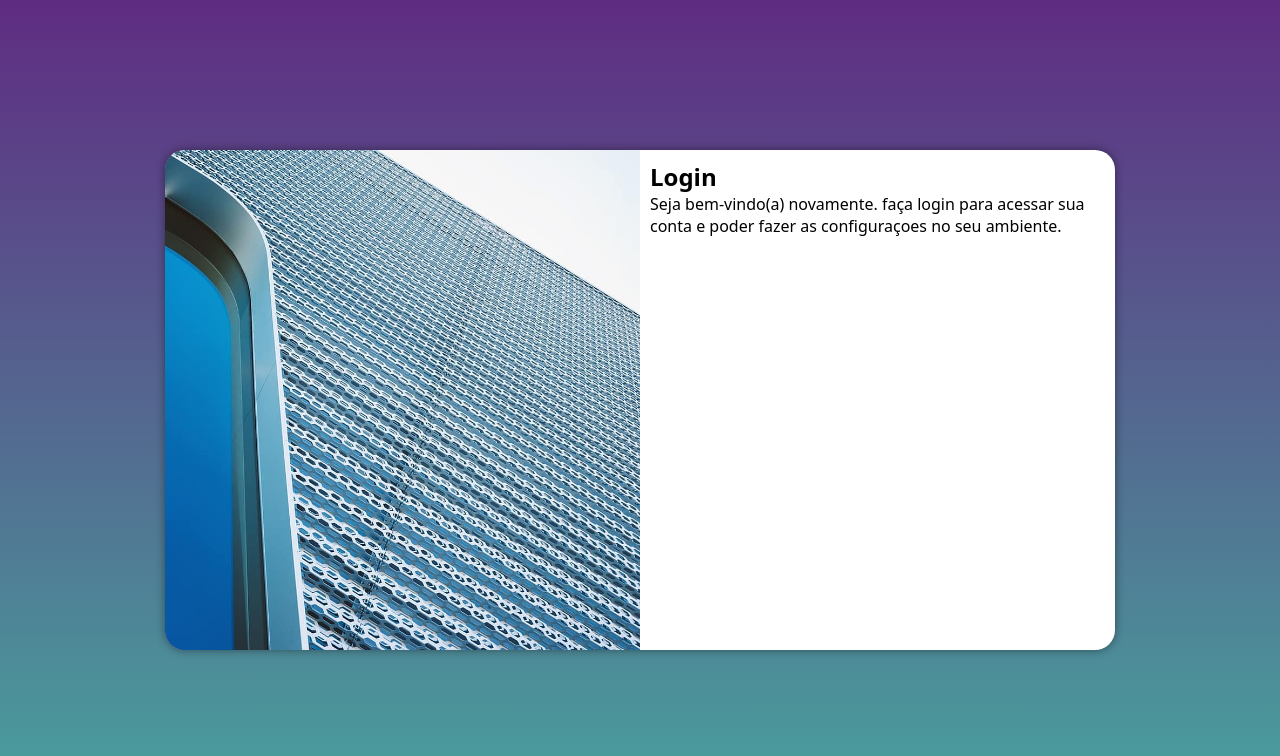
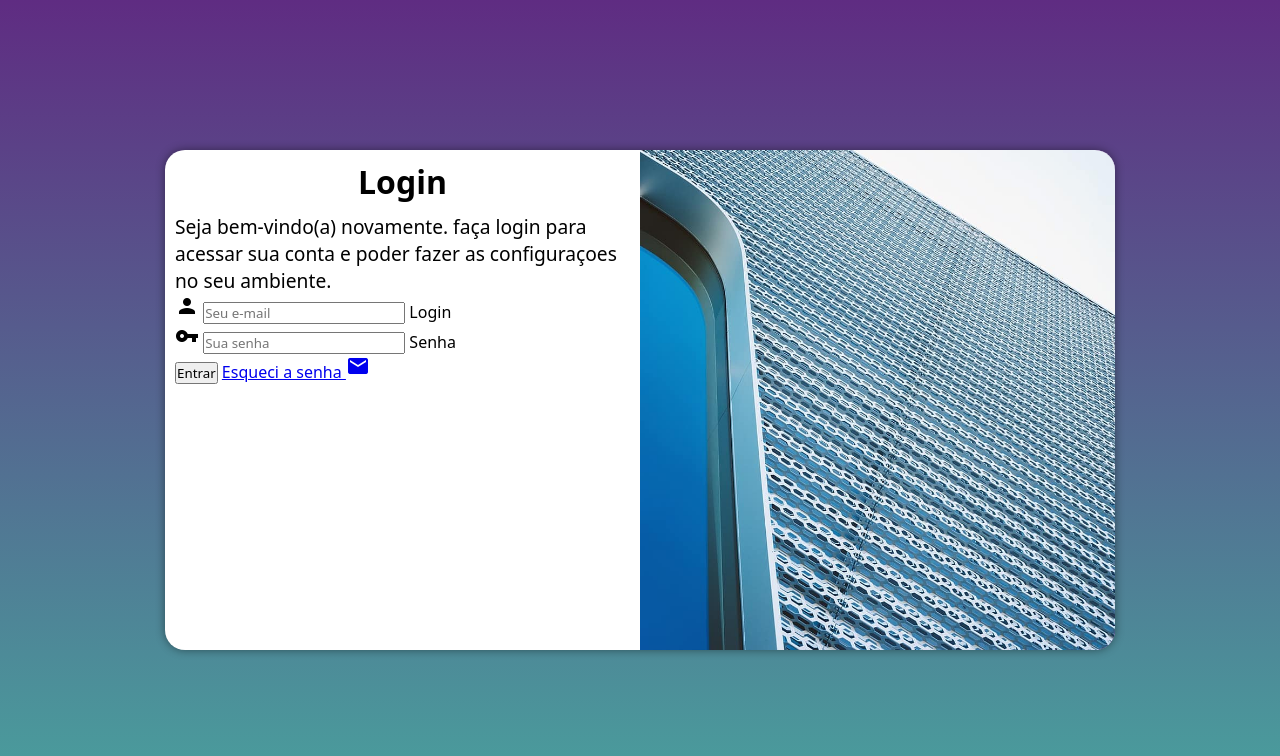
Before and after one commit to LeoShinoda/projeto-login, a plain HTML site: page index.html in a window 1280 px wide. Drawn offline with Linux system fonts and the light colour scheme.

Commit message:
adicionei o formulário

```diff
--- a/estilos/media-query.css
+++ b/estilos/media-query.css
@@ -31,13 +31,26 @@
     }
 
     section#login > div#imagem {
-        float: left;
+        float: right;
         width: 50%;
         height: 100%;
     }
 
     section#login > div#formulario {
-        float: right;
+        float: left;
         width: 50%;
     }
+
+    div#formulario > h1 {
+        font-size: 2em;
+    }
+
+    div#formulario > p {
+        font-size: 1.2em;
+    }
 }
+
+    div#formulario > h1 {
+        text-align: center;
+        margin-bottom: 10px;
+    }
--- a/estilos/style.css
+++ b/estilos/style.css
@@ -33,7 +33,7 @@ section#login {
     overflow: hidden;
 
     background-color: white;
-    width: 250px;
+    width: 252px;
     height: 500px;
     border-radius: 20px;
     box-shadow: 0px 0px 10px rgba(0, 0, 0, 0.438);
--- a/index.html
+++ b/index.html
@@ -6,6 +6,7 @@
     <title>Login</title>
     <link rel="stylesheet" href="estilos/style.css">
     <link rel="stylesheet" href="estilos/media-query.css">
+    <link href="https://fonts.googleapis.com/icon?family=Material+Icons" rel="stylesheet">
 </head>
 <body>
     <main>
@@ -16,8 +17,21 @@
             <div id="formulario">
                 <h1>Login</h1>
                 <p>Seja bem-vindo(a) novamente. faça login para acessar sua conta e poder fazer as configuraçoes no seu ambiente.</p>
-                <form action="login.php" method="post">
-
+                <form action="login.php" method="post" autocomplete="on">
+                    <div class="campo">
+                        <i class="material-icons">person</i>
+                        <input type="email" name="login" id="ilogin" placeholder="Seu e-mail" autocomplete="email" required maxlength="30">
+                        <label for="ilogin">Login</label>
+                    </div>
+                    <div class="campo">
+                        <i class="material-icons">vpn_key</i>
+                        <input type="password" name="senha" id="isenha" placeholder="Sua senha" autocomplete="current-password" required minlength="8" maxlength="20">
+                        <label for="isenha">Senha</label>
+                    </div>
+                    <input type="submit" value="Entrar">
+                    <a href="esqueci.html">
+                        Esqueci a senha <i class="material-icons">mail</i>
+                    </a>
                 </form>
             </div>
         </section>
```
